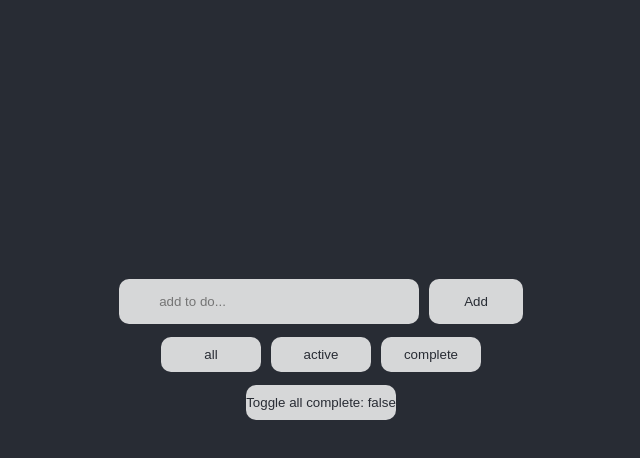
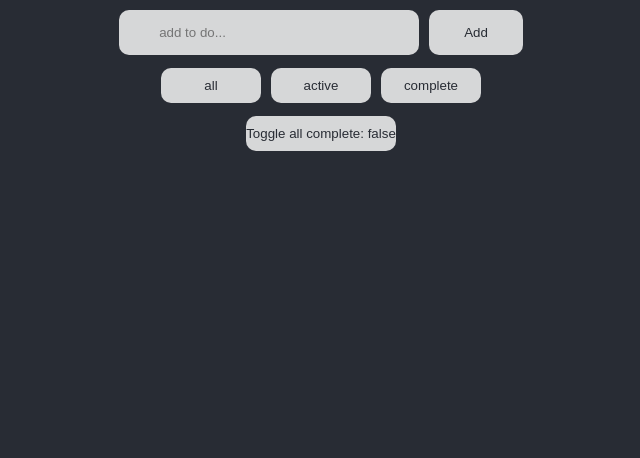
Before and after one commit to raniaBchk/To-do-list-React, a React (Create React App) app: page / in a window 1280 px wide. Shown: the top 458 px of the page, without its empty margins (319-959 px from the left). Built offline with nearby package versions, Linux system fonts and the light colour scheme.

Commit message:
modifier style de body

```diff
--- a/src/App.css
+++ b/src/App.css
@@ -1,5 +1,11 @@
+body{
+  background-color: #282c34;
+  min-height: 100vh;
+}
+
 .App {
   text-align: center;
+
 }
 
 .App-logo {
@@ -14,8 +20,8 @@
 }
 
 .App-header {
-  background-color: #282c34;
-  min-height: 100vh;
+  /* background-color: #282c34; */
+  /* min-height: 100vh; */
   display: flex;
   flex-direction: column;
   align-items: center;
@@ -30,7 +36,7 @@
 
 .container{
   /* background-color: rgb(250, 151, 21); */
-  margin-bottom: 15%;
+
   padding: 10px 0px;
   height: 50px;
 
```
